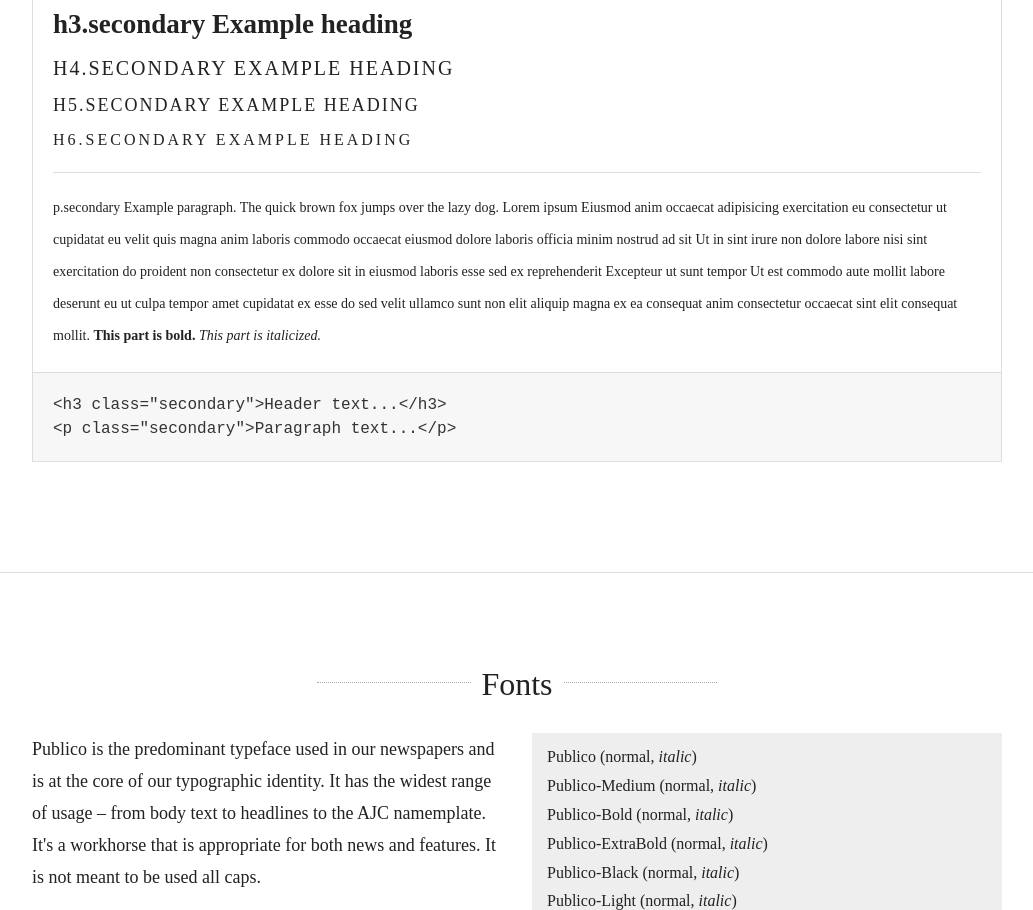
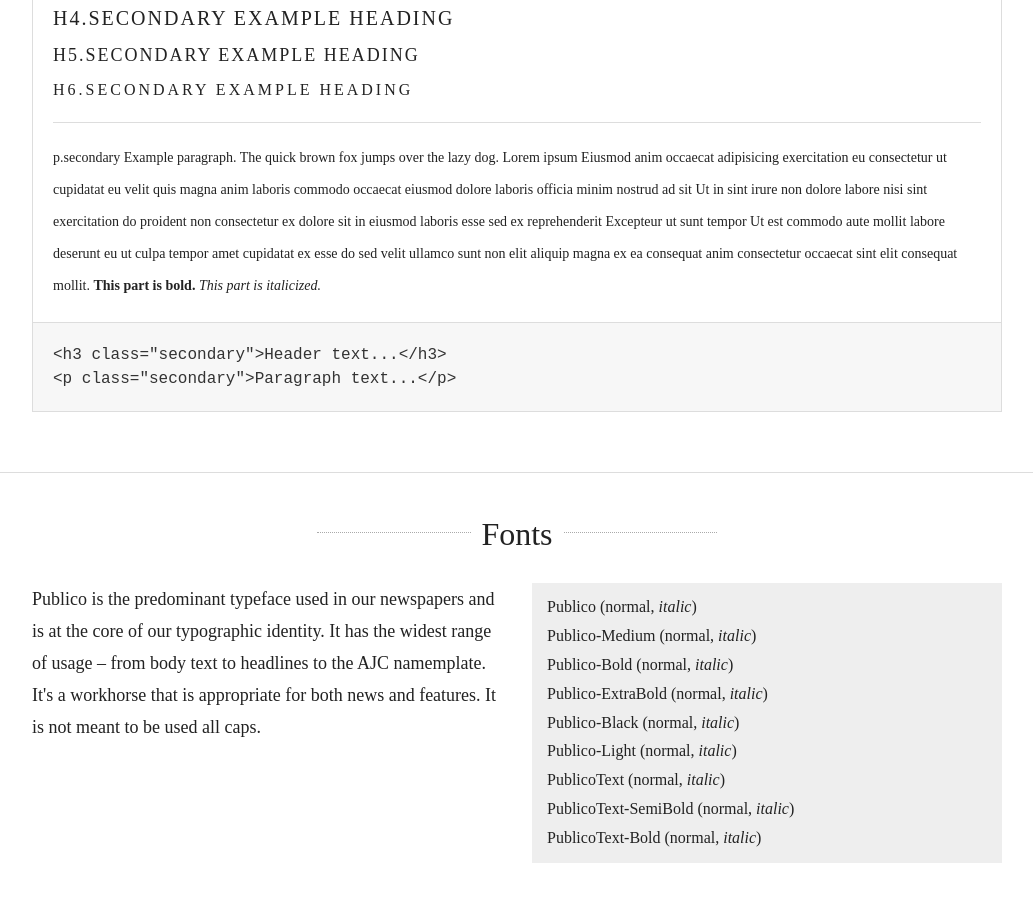
Before and after one commit to ssdatar/digital-design-guide, a website: page src/index.html in a window 1280 px wide. Shown: the part 1355-2265 px from the top of the page, without its empty margins (123-1156 px from the left). Drawn offline with Linux system fonts and the light colour scheme; files whose address does not match are found by name; a web font is replaced by a local one.

Commit message:
Get rid of weird section padding

```diff
--- a/bower.json
+++ b/bower.json
@@ -2,13 +2,10 @@
   "name": "my project",
   "dependencies": {
     "jquery": "2.1.3",
-    "json2": "latest",
     "underscore": "latest",
     "d3": "latest",
     "backbone": "latest",
-    "d3bb": "https://jgperryajc@bitbucket.org/jgperryajc/d3bb.git",
     "normalize-css": "~3.0.2",
-    "modernizr": "latest",
     "foundation": "latest",
     "chroma-js": "latest"
   },
--- a/src/style/fonts.css
+++ b/src/style/fonts.css
@@ -774,7 +774,7 @@ p em {
 
 section {
 	border-bottom:1px solid #ddd;
-	padding:50px 0px;
+/*  padding:50px 0px;*/
 }
 .well {
 	border:1px solid #ddd;
```
